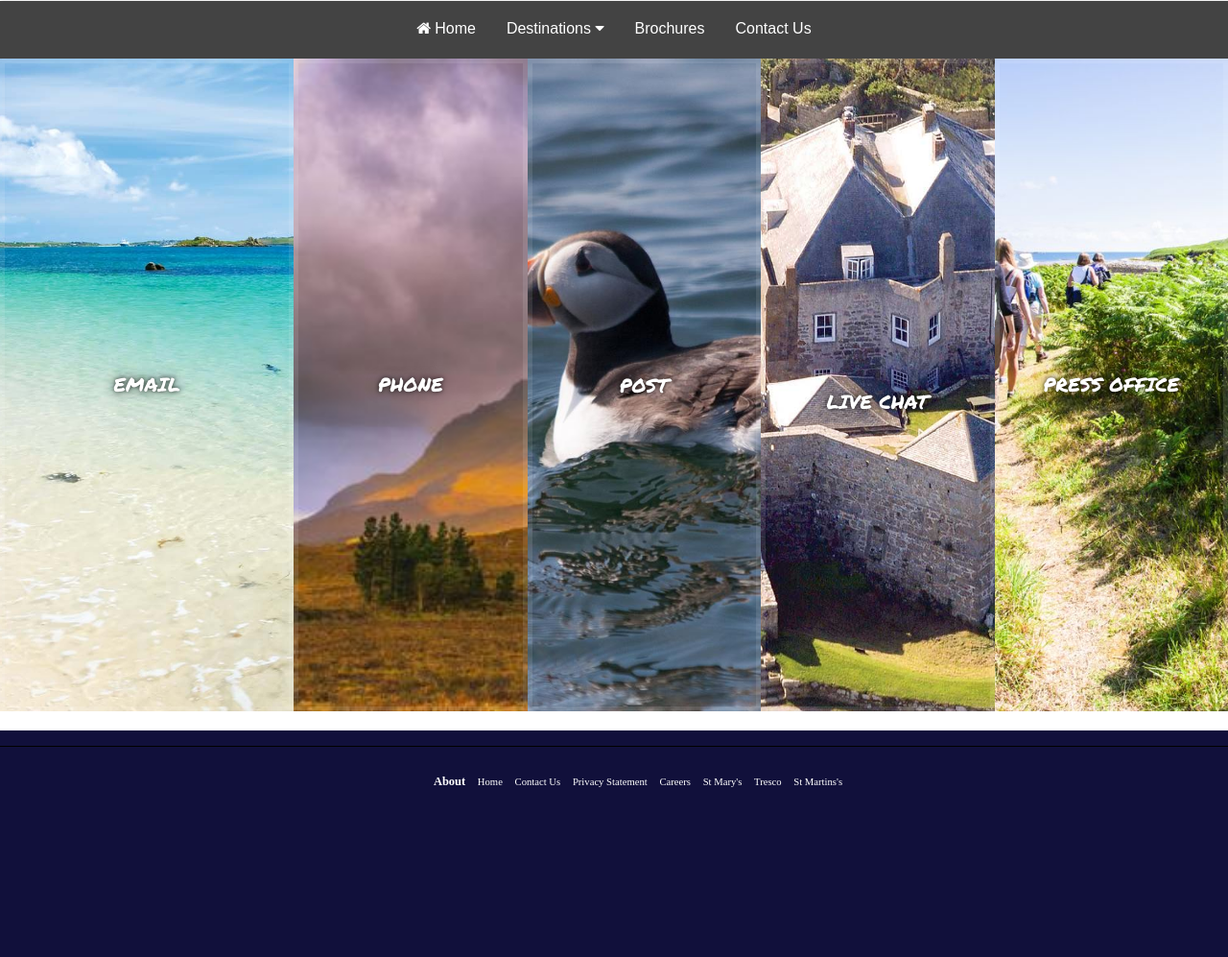
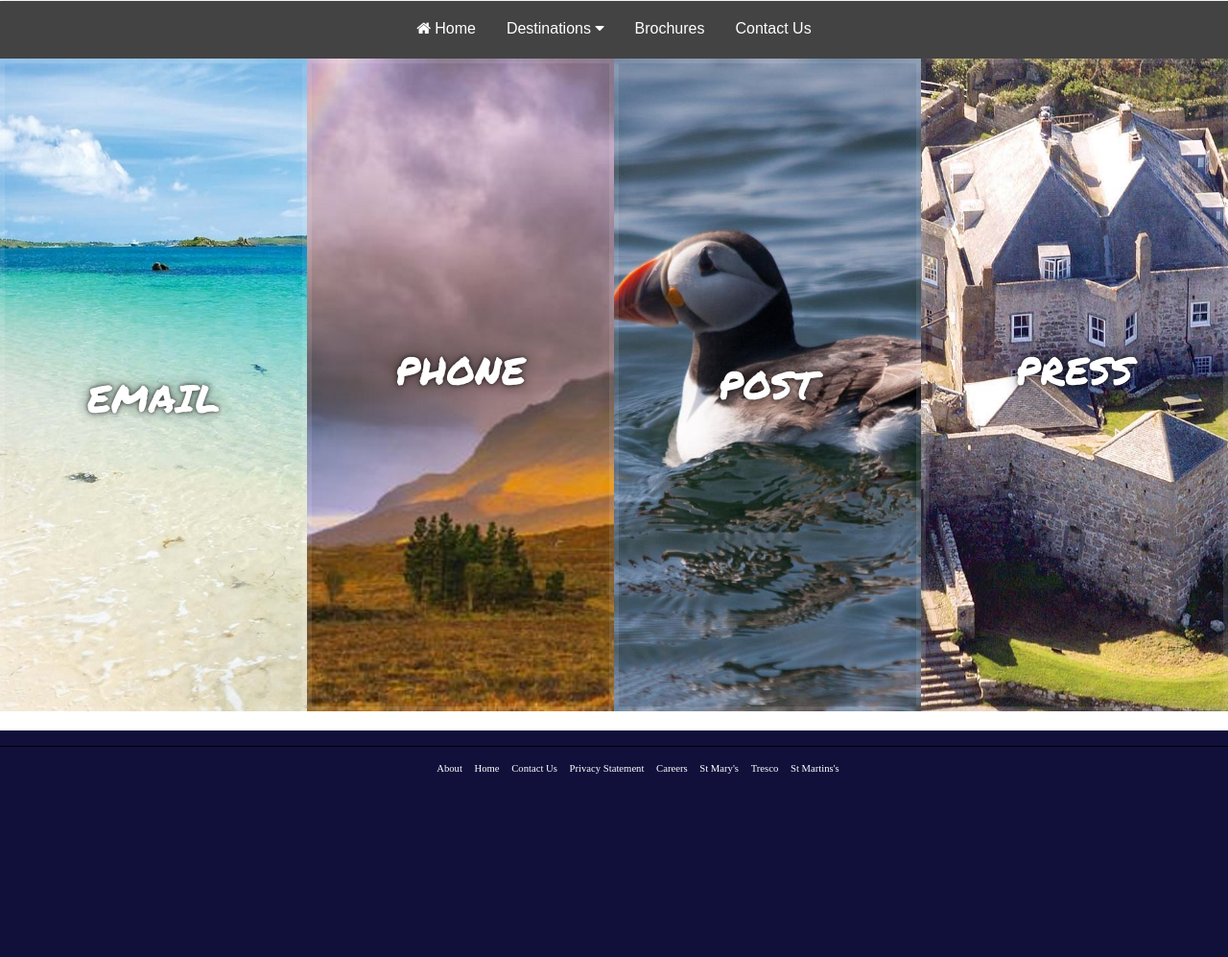
Before and after one commit to OcelotDive/php_scilly, a PHP site: page /contact.php in a window 1280 px wide. Shown: the part 79-1076 px from the top of the page at 96% size. Run offline with PHP 8.4, Linux system fonts and the light colour scheme.

Commit message:
added email jpage

```diff
--- a/components/Header.html
+++ b/components/Header.html
@@ -27,4 +27,5 @@
     </div>
     <a href="brochure.php">Brochures</a>
     <a href="contact.php">Contact Us</a>
+
 </section>
--- a/components/footerLinks.html
+++ b/components/footerLinks.html
@@ -2,7 +2,7 @@
     <hr />
 
     <ul class="footerList">
-    <li><h3>About</h3></li>
+    <li>About</li>
     <li><a href="./index.php">Home</a></li>
     <li>Contact Us</li>
     <li>Privacy Statement</li>
--- a/components/statement.html
+++ b/components/statement.html
@@ -2,5 +2,5 @@
             <h1 class="statementTitle">WHY CHOOSE US?</h1>
                <p class="statement">As Britains foremost Scilly Isles travel experts – and boasting an ever-increasing collection of awards &amp; prestigious accolades that celebrates this – We operate with the expertise, knowledge and reputation to deliver only the very finest tailor-made luxury holidays in the Scilly Isles, honed by twenty years of experience in this niche travel market.</p>
               <div></div>
-             <img class="social" src='images/social.png'} />
+
     </section>
--- a/contact.php
+++ b/contact.php
@@ -24,55 +24,29 @@ $locationThree = 'St Martin\'s';
     <?php include 'components/Header.html'; ?>
     <section class="panels">
         <div class="panel panel1">
-            <p>Email us and we'll get back asap</p>
-            <p>Email</p>
-            <p>Contact us at Support@elitetravel.co.uk</p>
+            <p>Submit a query to our friendly team.</p>
+            <p id="panelTitle">Email</p>
+            <p><a href="email.php">Support@elitetravel.co.uk</a></p>
         </div>
 
         <div class="panel panel2">
             <p>8am to 6pm Monday - Friday</p>
-            <p>Phone</p>
+            <p id="panelTitle">Phone</p>
             <p>Customer Service 20 7084 6500</p>
         </div>
 
         <div class="panel panel3">
-            <p>ELITE TRAVEL<br/>Head office:<br/><br/><br/></p>
-            <p>Post</p>
-            <p>ELITE TRAVEL<br/>2 Marylebone Road<br/>London<br/>NW1 4DF</p>
-        </div>
-
-        <div class="panel panel4">
-            <p>To start a live chat with one of our friendly agents type your query</p>
-
-            <p class="panelTitle">Live Chat</p>
-
-            <div class="chat-widget-wrapper">
-                <div class="chat-widget-container">
-                    <div class="chat-widget-text">
-
-                        <p class="chatHeader">Click to start chat</p>
-                    </div>
-                    <div class="chat-widget-avatar">
-                        <img class="chatImage" src="./images/livechat.jpg" alt="" />
-                    </div>
-                </div>
-                <div class="chat-box-container">
-                    <div class="chat-box-nav">
-                    </div>
-                    <div class="chat-box-content">
-                        <form action="" class="chat-box-form">
-                            <br />
-                            &nbsp;<p class="message">what can I help you with today? <span class="cursor">_</span></p>
-                        </form>
-                    </div>
-                </div>
-            </div>
+            <p>Elite Travel Head office</p>
+            <p id="panelTitle">Post</p>
+            <p>2 Ayr Road, London, NW1 4DF</p>
         </div>
 
 
-        <div class="panel panel5">
-            <p>For media quries from Elite Travel</p>
-            <p>Press Office</p>
+
+
+        <div class="panel panel4">
+            <p>For press or media quries</p>
+            <p id="panelTitle">Press</p>
             <p>please see our press office.</p>
         </div>
 
@@ -91,17 +65,14 @@ $locationThree = 'St Martin\'s';
 </html>
 
 <script>
+
     const panels = document.querySelectorAll('.panel');
     const cursor = document.querySelector('.cursor');
 
     function toggleOpen(e) {
-        console.log(e);
-        if (e.target.className !== 'chat-widget-container' && e.target.className !== 'chatHeader' && e.target.className !== 'chat-widget-avatar' && e.target.className !== 'chatImage' && e.target.className !== "chat-box-container show") {
             this.classList.toggle('open');
-            const cb = document.querySelector('.chat-box-container.show');
-            cb.classList = 'chat-box-container';
         }
-    }
+
 
     function toggleActive(e) {
 
@@ -115,22 +86,6 @@ $locationThree = 'St Martin\'s';
 
 
 
-    $(function() {
-        var chatWidget = (".chat-widget-container"),
-            chatBox = $(".chat-box-container");
 
-        $(chatWidget).click(function(e) {
-
-            e.preventDefault();
-
-            $(chatBox).toggleClass("show");
-            $(chatWidget).toggleClass("open");
-        })
-
-    });
-
-    setInterval(() => {
-        cursor.classList.toggle('blink');
-    }, 1000)
 
 </script>
--- a/css/contact.css
+++ b/css/contact.css
@@ -6,6 +6,7 @@ body {
     padding: 0;
     overflow-x: hidden;
 }
+
 .panels {
     min-height: 85vh;
     overflow: hidden;
@@ -69,13 +70,17 @@ body {
     align-items: center;
 }
 
-.panel > *:first-child  {
+.panel > *:first-child {
     transform: translateY(-150%);
+
 }
 
-.panel.open-active > *:first-child, .panel.open-active > *:last-child  {
+.panel.open-active > *:first-child,
+.panel.open-active > *:last-child {
     transform: translateY(0);
 }
+
+
 
 .panel > *:last-child {
     transform: translateY(150%);
@@ -94,6 +99,7 @@ body {
     font-size: 2em;
 
 }
+
 .panel p:nth-child(2):hover {
     cursor: pointer;
 
@@ -101,7 +107,7 @@ body {
 
 .panel.open {
     font-size: 12px;
-    flex: 5;
+    flex: 4;
 }
 
 .block {
@@ -114,12 +120,14 @@ body {
     border-radius: 50%;
     opacity: 0.9;
 }
- .panel.open .chatHeader{
+
+.panel.open .chatHeader {
     color: blue;
     font-size: 30%;
     text-align: left;
 }
- .panel .chatHeader{
+
+.panel .chatHeader {
     color: blue;
     font-size: 30%;
     text-align: left;
@@ -128,9 +136,7 @@ body {
 .chat-widget-wrapper {
     display: block;
     width: 30%;
-  height: 62px;
-  bottom: 20px;
-  padding: 10px;
+    height: 32px;
     cursor: pointer;
     animation: all 2s linear;
 }
@@ -140,28 +146,35 @@ body {
     padding: 10px;
     background-color: #fff;
     border-radius: 4px;
+    top: 100px;
 }
+
 .chat-widget-container.open {
     border-top-right-radius: 0;
     border-top-left-radius: 0;
+    top: 10%;
 }
+
 .chat-widget-container .chat-widget-text p {
     margin: 0 auto;
     color: #808080;
 }
+
 .chat-widget-container .chat-widget-text p.heading {
     color: #00aeef;
     font-weight: 600;
 }
+
 .chat-widget-avatar {
-  width: 80px;
-  height: 80px;
+    width: 50px;
+    height: 50px;
     position: absolute;
-  top: -100%;
-  right: -10%;
+    top: -30%;
+    right: 0%;
     border: 4px solid #fff;
     border-radius: 50%;
 }
+
 .chat-box-container {
     position: absolute;
     width: 300px;
@@ -173,25 +186,30 @@ body {
     overflow: hidden;
     z-index: -1;
 }
+
 .chat-box-container.show {
-  top: -10%;
+    top: 0%;
     width: 90%;
-  height: 200px;
+    height: 175px;
 }
+
 .chat-box-container .chat-box-nav {
     background-color: #00aeef;
     width: 100%;
     height: 40px;
 }
+
 .chat-box-form {
     color: black;
     font-size: 12px;
     font-family: sans-serif;
     text-align: left;
 }
+
 .message {
     font-size: 50% !important;
 }
+
 .cursor {
     opacity: 1;
 }
@@ -199,3 +217,7 @@ body {
 .blink {
     opacity: 0;
 }
+
+#panelTitle {
+    font-size: 4em !important;
+}
--- a/css/header.css
+++ b/css/header.css
@@ -136,6 +136,7 @@ body {
     justify-content: center;
     font-family: Arial;
 
+
 }
 
 
@@ -154,6 +155,7 @@ body {
   float: left;
   overflow: hidden;
 
+
 }
 
 /* Dropdown button */
@@ -166,12 +168,14 @@ body {
   background-color: inherit;
   font-family: inherit; /* Important for vertical align on mobile phones */
   margin: 0; /* Important for vertical align on mobile phones */
+
 }
 
 /* Add a red background color to navbar links on hover */
 .navBarBottom a:hover, .dropdown:hover .dropbtn {
   background-color: white;
     color: black;
+
 }
 
 /* Dropdown content (hidden by default) */
--- /dev/null
+++ b/css/support.css
@@ -0,0 +1,10 @@
+
+
+.outerContainer {
+    position: absolute;
+    width: 100%;
+    top: 14%;
+    height: 100%;
+
+
+}
--- a/index.css
+++ b/index.css
@@ -1,4 +1,3 @@
-
 @import url('css/header.css');
 @import url('css/video.css');
 @import url('css/parallax.css');
@@ -7,3 +6,5 @@
 @import url('css/island.css');
 @import url('css/footer.css');
 @import url('css/contact.css');
+@import url('css/support.css');
+@import url('css/thankyou.css');
--- a/index.php
+++ b/index.php
@@ -4,6 +4,10 @@ $videoHeader = 'WELCOME EXPERIENCES';
 $locationOne = 'St Mary\'s';
 $locationTwo = 'Tresco';
 $locationThree = 'St Martin\'s';
+
+
+
+
 
 ?>
 <!DOCYPE hmtl>
```
Also changed, not shown: brochure.php (+5 -18 lines), email.php (added, +140 -0 lines), css/thankyou.css (added), images/contact1.jpeg, images/contact9.jpg. Lines whose indentation alone changed are shown as unchanged.
